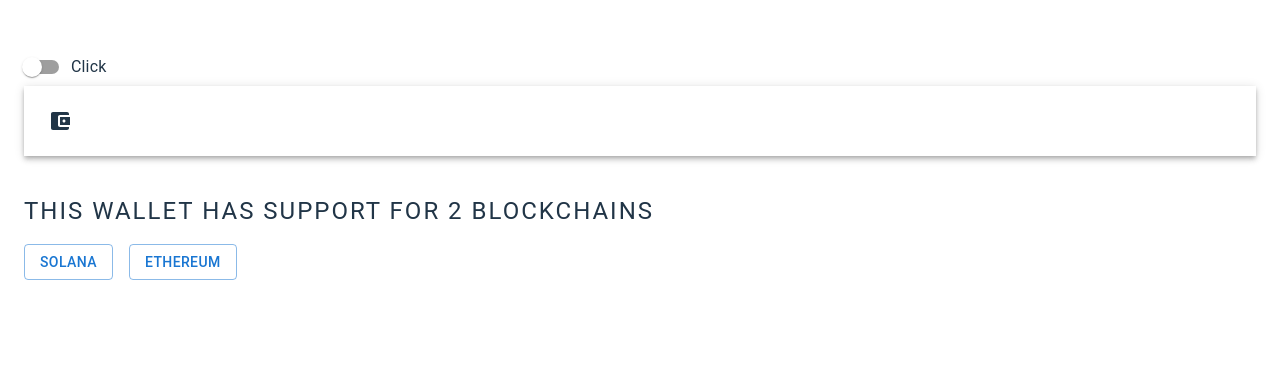
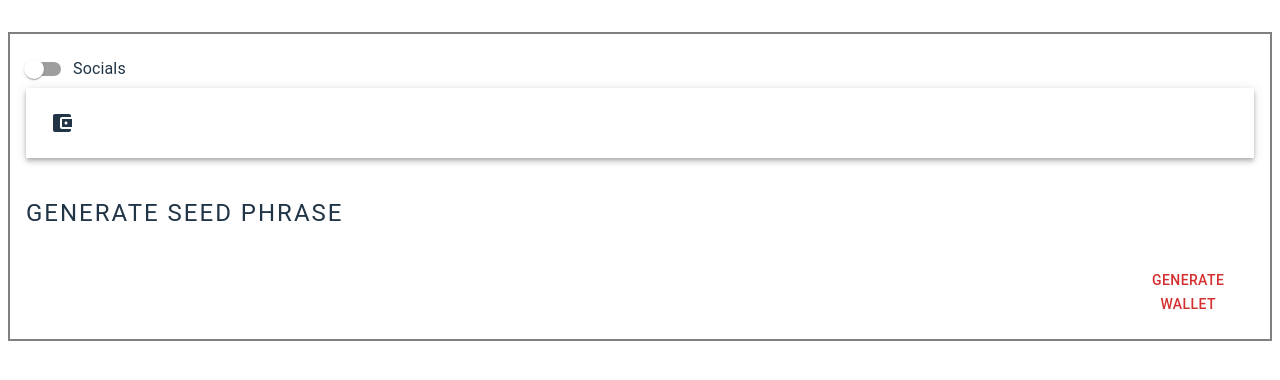
Before and after one commit to Yash-KK/Web-Based-Crypto-Wallet, a React (Vite) app: page /solana in a window 1280 px wide. Shown: the top 380 px of the page. Built offline with nearby package versions, Linux system fonts and the light colour scheme; a web font is replaced by a local one.

Commit message:
static seed setup

```diff
--- a/index.html
+++ b/index.html
@@ -11,7 +11,7 @@
       rel="stylesheet"
     />
 
-    <title>Vite + React + TS</title>
+    <title>Wallet</title>
   </head>
   <body>
     <div id="root"></div>
--- a/package.json
+++ b/package.json
@@ -16,6 +16,7 @@
     "@mui/material": "^5.16.7",
     "react": "^18.3.1",
     "react-dom": "^18.3.1",
+    "react-router-dom": "^6.26.1",
     "vite-plugin-node-polyfills": "^0.22.0"
   },
   "devDependencies": {
--- a/src/App.tsx
+++ b/src/App.tsx
@@ -4,8 +4,15 @@
 import Typography from "@mui/material/Typography";
 import Button from "@mui/material/Button";
 import Stack from "@mui/material/Stack";
+import { useNavigate } from "react-router-dom";
+
 import "./App.css";
 const App: React.FC = () => {
+  const navigate = useNavigate();
+
+  function handleClickForSolana() {
+    navigate("/solana");
+  }
   return (
     <Box my={4} alignItems="center" gap={4} p={2}>
       <Navbar />
@@ -20,7 +27,7 @@
       </Typography>
 
       <Stack spacing={2} direction="row">
-        <Button variant="outlined">Solana</Button>
+        <Button onClick={handleClickForSolana} variant="outlined">Solana</Button>
         <Button variant="outlined">Ethereum</Button>
       </Stack>
     </Box>
--- a/src/components/NavBar/index.tsx
+++ b/src/components/NavBar/index.tsx
@@ -8,12 +8,14 @@
 import FormControlLabel from "@mui/material/FormControlLabel";
 import FormGroup from "@mui/material/FormGroup";
 import AccountBalanceWalletIcon from "@mui/icons-material/AccountBalanceWallet"; // Import the new icon
+import { useNavigate } from "react-router-dom";
 
 export default function Navbar() {
   const [auth, setAuth] = React.useState(false);
   const handleChange = (event: React.ChangeEvent<HTMLInputElement>) => {
     setAuth(event.target.checked);
   };
+  const navigate = useNavigate();
 
   return (
     <Box sx={{ flexGrow: 1 }}>
@@ -26,12 +28,15 @@
               aria-label="login switch"
             />
           }
-          label={auth ? "Sorry..." : "Click"}
+          label={auth ? "Hide" : "Socials"}
         />
       </FormGroup>
       <AppBar position="static" color="transparent">
         <Toolbar>
           <IconButton
+            onClick={() => {
+              navigate("/");
+            }}
             size="large"
             edge="start"
             color="inherit"
@@ -55,7 +60,7 @@
             Y@K Wallet
           </Typography>
 
-          {auth && <div>Follow my socials...</div>}
+          {auth && <div>Socials</div>}
         </Toolbar>
       </AppBar>
     </Box>
--- /dev/null
+++ b/src/components/SeedPhraseAccordion/index.tsx
@@ -0,0 +1,126 @@
+import Accordion from "@mui/material/Accordion";
+import AccordionSummary from "@mui/material/AccordionSummary";
+import AccordionDetails from "@mui/material/AccordionDetails";
+import Typography from "@mui/material/Typography";
+import Box from "@mui/material/Box";
+import ExpandMoreIcon from "@mui/icons-material/ExpandMore";
+import Snackbar from "@mui/material/Snackbar";
+import Alert from "@mui/material/Alert";
+import { Button } from "@mui/material";
+import { useState } from "react";
+
+interface SeedPhraseAccordionProps {
+  seedPhrase: string;
+}
+
+const SeedPhraseAccordion: React.FC<SeedPhraseAccordionProps> = ({
+  seedPhrase,
+}) => {
+  const [open, setOpen] = useState(false);
+  const words = seedPhrase.split(" ");
+
+  const copySeedPhrase = () => {
+    navigator.clipboard.writeText(seedPhrase).then(() => {
+      setOpen(true);
+    });
+  };
+
+  const handleClose = (
+    event?: React.SyntheticEvent | Event,
+    reason?: string
+  ) => {
+    if (reason === "clickaway") {
+      return;
+    }
+    setOpen(false); // Close the Snackbar
+  };
+  return (
+    <>
+      <Accordion>
+        <AccordionSummary
+          sx={{
+            backgroundColor: "#242424",
+            color: "white",
+          }}
+          expandIcon={
+            <ExpandMoreIcon
+              sx={{
+                color: "white",
+              }}
+            />
+          }
+          aria-controls="panel3-content"
+          id="panel3-header"
+        >
+          <Typography variant="overline" component="div" sx={{ flexGrow: 1 }}>
+            Your Secret Phrase
+          </Typography>
+        </AccordionSummary>
+        <AccordionDetails
+          sx={{
+            backgroundColor: "#242424",
+            color: "white",
+          }}
+        >
+          <Box
+            sx={{
+              display: "flex",
+              flexWrap: "wrap",
+              gap: 1,
+            }}
+          >
+            {words.map((word, index) => (
+              <Button
+                onClick={copySeedPhrase}
+                variant="text"
+                key={index}
+                sx={{
+                  backgroundColor: "#333",
+                  color: "white",
+                  padding: "8px 12px",
+                  borderRadius: "4px",
+                  textAlign: "center",
+                  flexBasis: "30%",
+                  marginBottom: "8px",
+                  "&:focus": {
+                    outline: "none",
+                  },
+                  "&:active": {
+                    outline: "none",
+                    boxShadow: "none",
+                  },
+                  "&:hover": {
+                    backgroundColor: "#444",
+                  },
+                }}
+              >
+                {word}
+              </Button>
+            ))}
+          </Box>
+        </AccordionDetails>
+      </Accordion>
+
+      <Snackbar
+        anchorOrigin={{ vertical: "bottom", horizontal: "right" }}
+        open={open}
+        autoHideDuration={2000}
+        onClose={handleClose}
+      >
+        <Alert
+          onClose={handleClose}
+          variant="filled"
+          sx={{
+            backgroundColor: "#242424",
+            boxShadow: "0px 4px 12px rgba(0, 0, 0, 0.1)",
+            color: "white",
+          }}
+        >
+          Copied to clipboard!
+        </Alert>
+      </Snackbar>
+    </>
+  );
+};
+
+export default SeedPhraseAccordion;
--- /dev/null
+++ b/src/components/Solana/index.tsx
@@ -0,0 +1,118 @@
+import Box from "@mui/material/Box";
+import Typography from "@mui/material/Typography";
+import Navbar from "../NavBar";
+import Stack from "@mui/material/Stack";
+import TextField from "@mui/material/TextField";
+import { Button } from "@mui/material";
+import { useState } from "react";
+import SeedPhraseAccordion from "../SeedPhraseAccordion";
+
+export default function Solana() {
+  const [seed, setSeed] = useState<string>("");
+  const GenerateWallet = () => {
+    const seedPhrase =
+      "apple banana cherry date elderberry fig grape honeydew kiwi lemon mango nectarine";
+    setSeed(seedPhrase);
+  };
+
+  const AddWallet = () => {
+    alert("Add Wallet!");
+  };
+
+  const ClearWallet = () => {
+    setSeed("");
+  };
+  return (
+    <>
+      <Box
+        my={4}
+        alignItems="center"
+        gap={4}
+        p={2}
+        sx={{
+          border: "2px solid grey",
+          boxShadow: "0px 4px 12px rgba(255, 255, 255, 0.4)",
+        }}
+      >
+        <Navbar />
+        <br />
+
+        {!seed ? (
+          <>
+            <Typography
+              variant="overline"
+              component="div"
+              sx={{ flexGrow: 1, fontSize: "1.5rem" }}
+            >
+              Generate Seed Phrase
+            </Typography>
+
+            <Stack direction="row" spacing={2} mt={2}>
+              <TextField
+                label="Seed Phrase"
+                variant="outlined"
+                placeholder="enter your seed phrase (or leave blank to generate)"
+                fullWidth
+                color="success"
+                sx={{
+                  flexGrow: 1,
+                  input: { color: "white" },
+                  "& .MuiOutlinedInput-root": {
+                    "& fieldset": {
+                      borderColor: "white",
+                    },
+                    "&:hover fieldset": {
+                      borderColor: "white",
+                    },
+                    "&.Mui-focused fieldset": {
+                      borderColor: "white",
+                    },
+                  },
+                  "& .MuiInputLabel-outlined": {
+                    color: "white",
+                  },
+                }}
+              />
+              <Button onClick={GenerateWallet} color="error">
+                Generate Wallet
+              </Button>
+            </Stack>
+          </>
+        ) : (
+          <>
+            <SeedPhraseAccordion seedPhrase={seed} />
+            <br />
+            <Stack direction="row" spacing={2} mt={2}>
+              <Typography
+                variant="overline"
+                component="div"
+                sx={{ flexGrow: 1, fontSize: "1.5rem" }}
+              >
+                Solana Wallet
+              </Typography>
+              <Button
+                variant="outlined"
+                size="small"
+                onClick={AddWallet}
+                color="primary"
+              >
+                Add Wallet
+              </Button>
+
+              <Button
+                variant="outlined"
+                size="small"
+                onClick={ClearWallet}
+                color="error"
+              >
+                Clear Wallets
+              </Button>
+            </Stack>
+            <br />
+
+          </>
+        )}
+      </Box>
+    </>
+  );
+}
--- a/src/main.tsx
+++ b/src/main.tsx
@@ -1,10 +1,24 @@
-import { StrictMode } from 'react'
-import { createRoot } from 'react-dom/client'
-import App from './App.tsx'
-import './index.css'
+import { StrictMode } from "react";
+import { createRoot } from "react-dom/client";
+import { createBrowserRouter, RouterProvider } from "react-router-dom";
 
-createRoot(document.getElementById('root')!).render(
+import App from "./App.tsx";
+import "./index.css";
+import Solana from "./components/Solana/index.tsx";
+
+const router = createBrowserRouter([
+  {
+    path: "/",
+    element: <App />,
+  },
+  {
+    path: "/solana",
+    element: <Solana />,
+  },
+]);
+
+createRoot(document.getElementById("root")!).render(
   <StrictMode>
-    <App />
-  </StrictMode>,
-)
+    <RouterProvider router={router} />
+  </StrictMode>
+);
```
Also changed, not shown: 1 other file (tests, documents, lock files or other folders).
